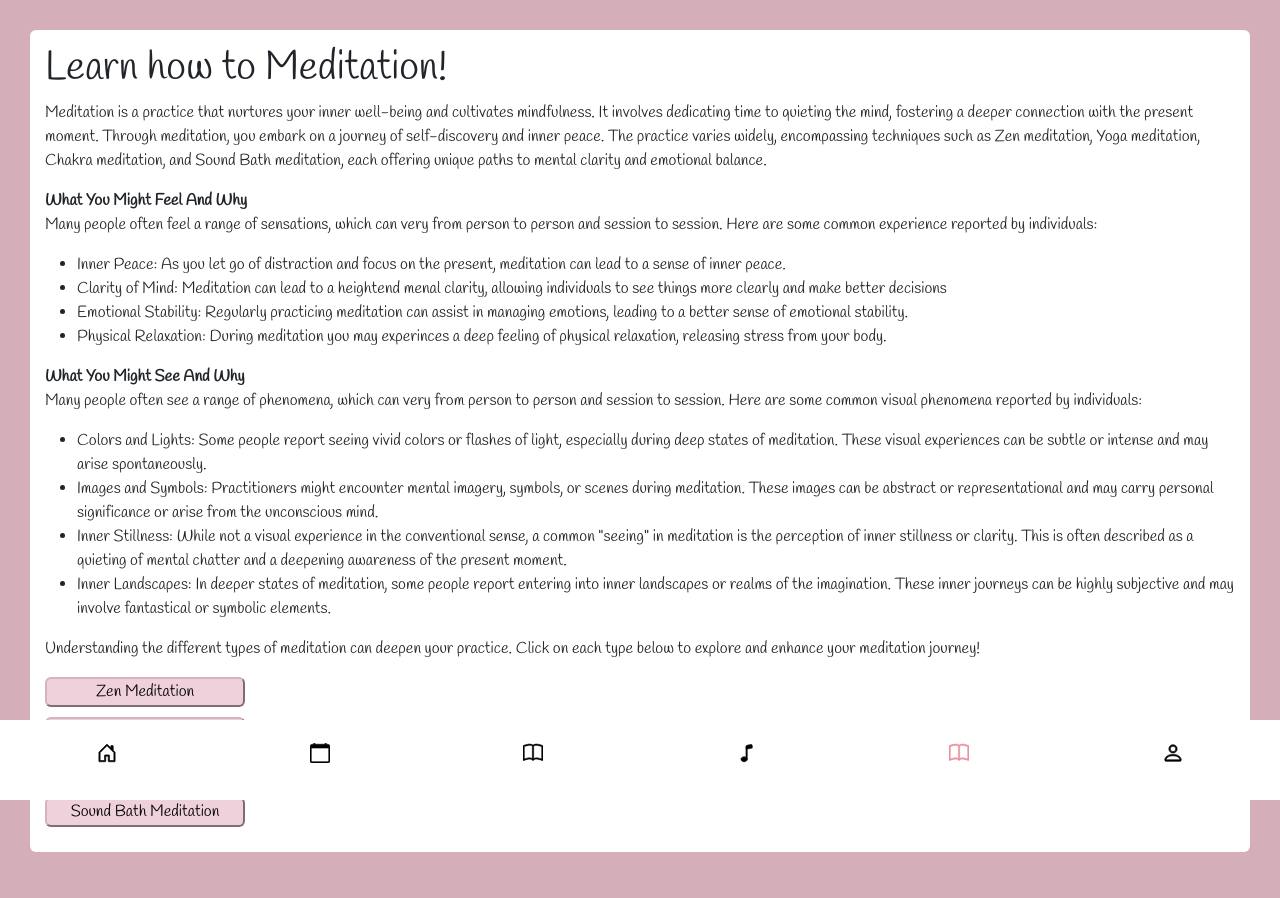
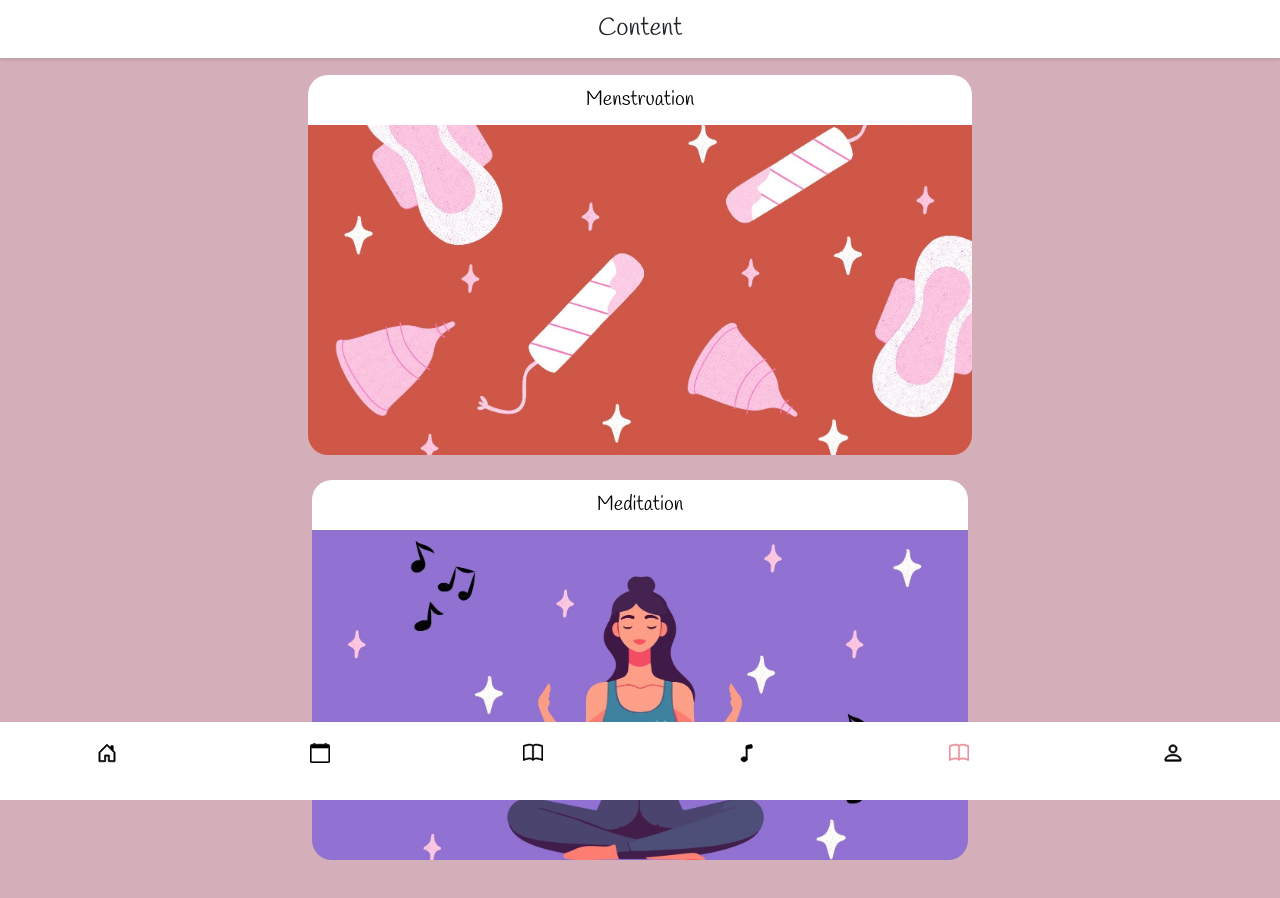
Before and after one commit to paceuniversity/team3spring2024, a React (Create React App) app in the folder moonflo/: page /medInfo in a window 1280 px wide. Shown: the top 898 px of the page. Built offline with nearby package versions, Linux system fonts and the light colour scheme.

Commit message:
content page

```diff
--- a/moonflo/src/components/NavBar.css
+++ b/moonflo/src/components/NavBar.css
@@ -7,7 +7,7 @@
     display: flex;
     justify-content: space-around;
     align-items: center;
-    padding: 20px 0; /* Adjust padding as needed */
+    padding: 20px 0;
   }
 
   .nav-link {
--- a/moonflo/src/pages/medInfo.js
+++ b/moonflo/src/pages/medInfo.js
@@ -1,15 +1,53 @@
-import React from "react";
+import React, { useState } from "react";
 import NavBar from "../components/NavBar";
 import './periodInfo.css';
 import LearnMedi from "./learnMedi";
+import menstruation from "../img/menstruation.jpg";
+import meditation from "../img/meditation.jpg";
+import CycleInfo from "./cycleinfo";
+import { BsArrowLeft } from 'react-icons/bs';
 
-const medInfo = () =>{
+const MedInfo = () => {
+  const [activeComponent, setActiveComponent] = useState(null);
 
-    return(
-    <div className="infoContainer">
-       <LearnMedi/>
-        <NavBar/>
+  const handleClick = (component) => {
+    setActiveComponent(component); // Update activeComponent based on clicked image
+  };
+
+  const handleBack = () => {
+    setActiveComponent(null); // Set activeComponent to null to go back to the content page
+  };
+
+  return (
+    <div className="medInfoContainer">
+      {activeComponent && (
+        <div className="backButton" onClick={handleBack}>
+          <BsArrowLeft /> {/* Render the arrow left icon */}
+          Back
+        </div>
+      )}
+      <div className="floatingHeader">Content</div>
+      <div className="infoContainer">
+        {/* Render images based on activeComponent */}
+        {activeComponent === null && (
+          <>
+            <a href="#" onClick={() => handleClick('menstruation')}>
+              <img src={menstruation} alt="Menstruation" />
+              <div className="content-caption">Menstruation</div>
+            </a>
+            <a href="#" onClick={() => handleClick('meditation')}>
+              <img src={meditation} alt="Meditation" />
+              <div className="content-caption">Meditation</div>
+            </a>
+          </>
+        )}
+        {activeComponent === 'meditation' && <LearnMedi />}
+        {activeComponent === 'menstruation' && <CycleInfo />}
+        <NavBar />
+      </div>
+      <h1 className="hidden">..</h1>
     </div>
-    );
+  );
 };
-export default medInfo;
+
+export default MedInfo;
--- a/moonflo/src/pages/medinfo.css
+++ b/moonflo/src/pages/medinfo.css
@@ -24,3 +24,84 @@ table {
   th {
     background-color: pink;
   }
+  .medInfoContainer {
+    position: relative;
+  }
+
+  .floatingHeader {
+    position: fixed;
+    top: 0;
+    left: 0;
+    width: 100%;
+    background-color: white;
+    padding: 10px;
+    text-align: center;
+    box-shadow: 0 2px 4px rgba(0, 0, 0, 0.1);
+    z-index: 1000;
+    font-size: 25px;
+  }
+  .infoContainer {
+    display: grid;
+    place-items: center;
+    grid-gap:20px;
+    margin: 30px;
+    margin-top: 75px;
+  }
+
+  .infoContainer a {
+    display: flex;
+    flex-direction: column;
+    align-items: center;
+    position: relative;
+
+  }
+
+  .infoContainer a img {
+    width: 100%;
+    margin: 10px;
+    cursor: pointer;
+    border-radius: 20px;
+  }
+
+  .content-caption {
+    position: absolute;
+    top: 0;
+    left: 0;
+    width: 100%;
+    background-color: white;
+    padding: 10px;
+    text-align: center;
+    box-sizing: border-box;
+    border-top-left-radius: 20px;
+    border-top-right-radius: 20px;
+    color:black;
+    font-size: 20px;
+  }
+
+  @media (min-width: 700px) {
+    .infoContainer {
+      grid-gap: 15px;
+    }
+
+    .infoContainer a img {
+      max-height: calc(50vh - 30px);
+      height: 50vh;
+      object-fit: cover;
+    }
+  }
+  .backButton {
+    position: fixed;
+    top: 10px;
+    left: 10px;
+    cursor: pointer;
+    padding: 5px 10px;
+    z-index: 1001;
+    font-size: 18px;
+  }
+
+  .backButton:hover {
+    background-color: #f0f0f0;
+  }
+  .hidden{
+    color:#D4AFB9;
+  }
```
Also changed, not shown: moonflo/src/img/meditation.jpg (added), moonflo/src/img/menstruation.jpg (added).
